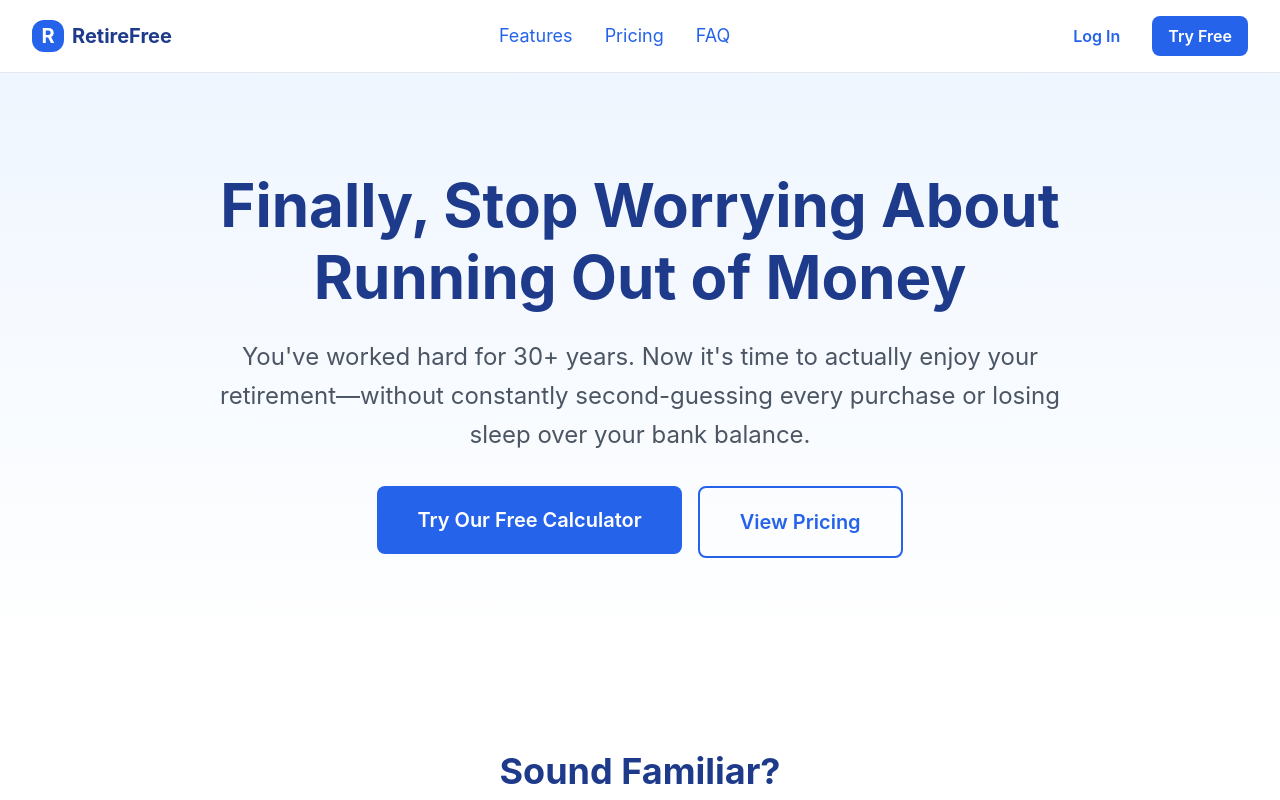
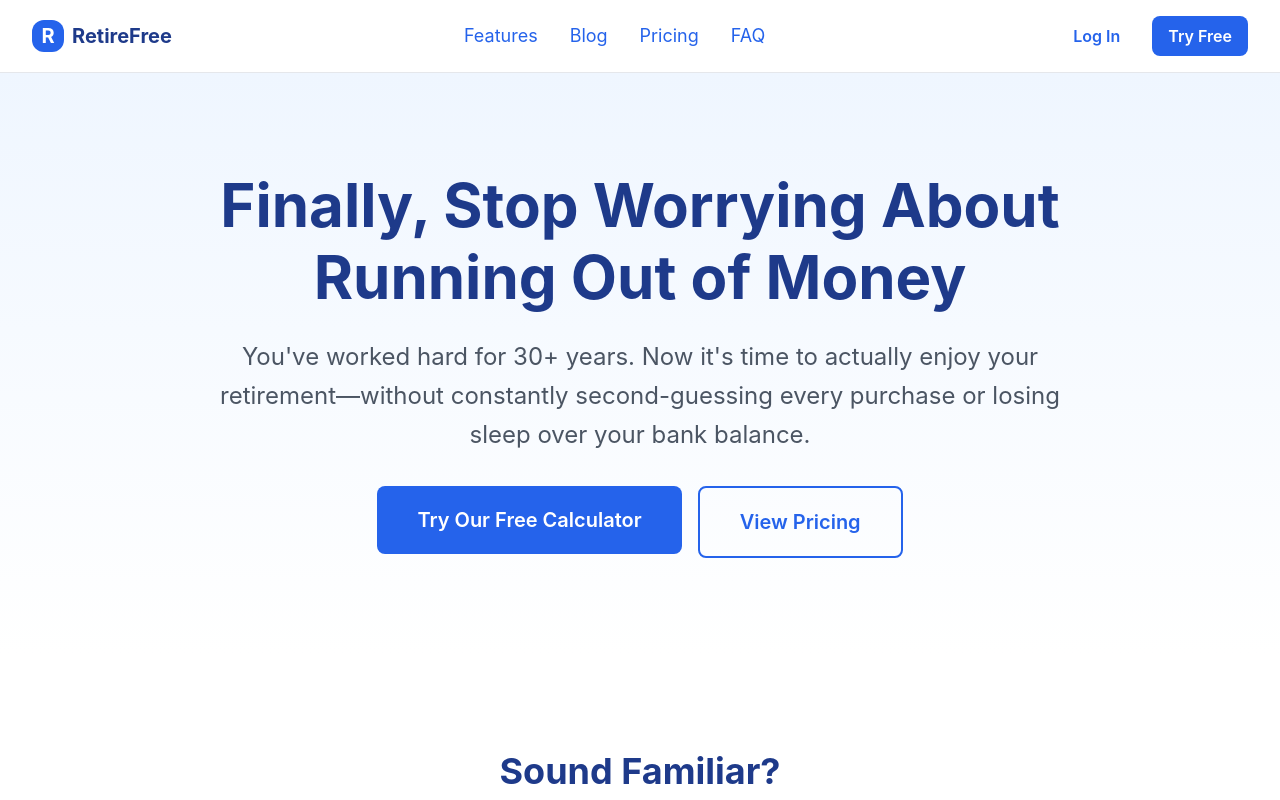
Before and after one commit to huajie/retirefree, a Next.js app in the folder app/: page / in a window 1280 px wide. Shown: the top 800 px of the page. Built offline with nearby package versions, Linux system fonts and the light colour scheme; no server answers.

Commit message:
feat: add Blog navigation link to header (desktop & mobile)
Co-Authored-By: Claude Sonnet 4.5 <noreply@anthropic.com>

```diff
--- a/app/components/layout/Header.tsx
+++ b/app/components/layout/Header.tsx
@@ -46,6 +46,9 @@ export function Header() {
                 <Link href="#features" className="text-[#4B5563] hover:text-[#2563EB] transition-colors">
                   Features
                 </Link>
+                <Link href="/blog" className="text-[#4B5563] hover:text-[#2563EB] transition-colors">
+                  Blog
+                </Link>
                 <Link href="#pricing" className="text-[#4B5563] hover:text-[#2563EB] transition-colors">
                   Pricing
                 </Link>
@@ -71,6 +74,9 @@ export function Header() {
                     </Link>
                   </>
                 )}
+                <Link href="/blog" className="text-[#4B5563] hover:text-[#2563EB] transition-colors">
+                  Blog
+                </Link>
                 <Link href="/pricing" className="text-[#4B5563] hover:text-[#2563EB] transition-colors">
                   Pricing
                 </Link>
@@ -140,6 +146,13 @@ export function Header() {
                     Features
                   </Link>
                   <Link
+                    href="/blog"
+                    className="text-[#4B5563] hover:text-[#2563EB] transition-colors px-2 py-1"
+                    onClick={() => setMobileMenuOpen(false)}
+                  >
+                    Blog
+                  </Link>
+                  <Link
                     href="#pricing"
                     className="text-[#4B5563] hover:text-[#2563EB] transition-colors px-2 py-1"
                     onClick={() => setMobileMenuOpen(false)}
@@ -189,6 +202,13 @@ export function Header() {
                     </>
                   )}
                   <Link
+                    href="/blog"
+                    className="text-[#4B5563] hover:text-[#2563EB] transition-colors px-2 py-1"
+                    onClick={() => setMobileMenuOpen(false)}
+                  >
+                    Blog
+                  </Link>
+                  <Link
                     href="/pricing"
                     className="text-[#4B5563] hover:text-[#2563EB] transition-colors px-2 py-1"
                     onClick={() => setMobileMenuOpen(false)}
```
